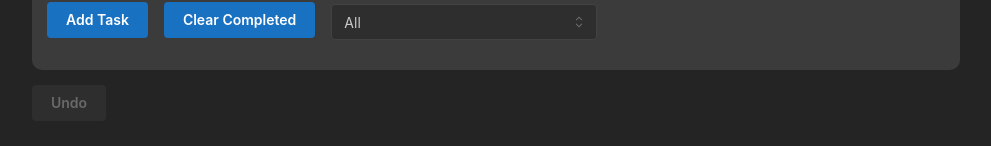
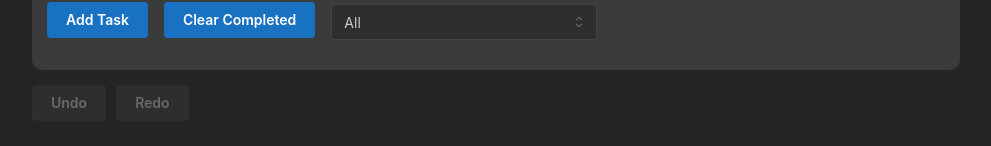
Before and after one commit to yamin-faruque-sazim/fancy-todo-app, a React (Vite) app: page / in a window 1280 px wide. Shown: the part 392-538 px from the top of the page, without its empty margins (144-1135 px from the left). Built offline with nearby package versions, Linux system fonts and the light colour scheme.

Commit message:
FEAT(FTDA): Implemented functionality to Redo tasks that has been undone

```diff
--- a/src/Pages/MainPage/Containers/MainContainer.tsx
+++ b/src/Pages/MainPage/Containers/MainContainer.tsx
@@ -1,6 +1,6 @@
 import { useState, useEffect } from "react";
 
-import { Button,Container } from "@mantine/core";
+import { Button, Container } from "@mantine/core";
 
 import { Task } from "../../../types/Task";
 import TaskForm from "../Components/TaskForm";
@@ -20,6 +20,7 @@ const MainContainer: React.FC = () => {
 
   const [filter, setFilter] = useState<string>("all");
   const [history, setHistory] = useState<Task[][]>([]);
+  const [redoArray, setRedoArray] = useState<Task[][]>([]);
   const [editingTaskId, setEditingTaskId] = useState<string | null>(null);
 
   useEffect(() => {
@@ -29,11 +30,13 @@ const MainContainer: React.FC = () => {
   const addTask = (task: Task) => {
     setHistory((prevHistory) => [...prevHistory, tasks]);
     setTasks((prevTasks) => [task, ...prevTasks]);
+    setRedoArray([]);
   };
 
   const deleteTask = (id: string) => {
     setHistory((prevHistory) => [...prevHistory, tasks]);
     setTasks((prevTasks) => prevTasks.filter((task) => task.id !== id));
+    setRedoArray([]);
   };
 
   const toggleCompletedTask = (id: string) => {
@@ -43,11 +46,13 @@ const MainContainer: React.FC = () => {
         task.id === id ? { ...task, completed: !task.completed } : task
       )
     );
+    setRedoArray([]);
   };
 
   const deleteCompletedTasks = () => {
     setHistory((prevHistory) => [...prevHistory, tasks]);
     setTasks((prevTasks) => prevTasks.filter((task) => !task.completed));
+    setRedoArray([]);
   };
 
   const startEditingTask = (id: string) => {
@@ -60,16 +65,30 @@ const MainContainer: React.FC = () => {
       prevTasks.map((task) => (task.id === updatedTask.id ? updatedTask : task))
     );
     setEditingTaskId(null);
+    setRedoArray([]);
   };
 
   const undo = () => {
     setHistory((prevHistory) => {
       if (prevHistory.length > 0) {
         const lastState = prevHistory[prevHistory.length - 1];
+        setRedoArray((prevRedoState) => [...prevRedoState, tasks]);
         setTasks(lastState);
         return prevHistory.slice(0, prevHistory.length - 1);
       }
       return prevHistory;
+    });
+  };
+
+  const redo = () => {
+    setRedoArray((prevRedoState) => {
+      if (prevRedoState.length > 0) {
+        const nextState = prevRedoState[prevRedoState.length - 1];
+        setHistory((prevHistory) => [...prevHistory, tasks]);
+        setTasks(nextState);
+        return prevRedoState.slice(0, prevRedoState.length - 1);
+      }
+      return prevRedoState;
     });
   };
 
@@ -127,12 +146,21 @@ const MainContainer: React.FC = () => {
         filter={filter}
       />
       <Button
-      disabled = {history.length===0}
-      onClick={undo}
-      mb={10}
-      color= {`var(--mantine-color-violet-5)`}
+        disabled={history.length === 0}
+        onClick={undo}
+        mb={10}
+        color={`var(--mantine-color-violet-5)`}
       >
         Undo
+      </Button>
+      <Button
+        disabled={redoArray.length === 0}
+        onClick={redo}
+        mb={10}
+        color={`var(--mantine-color-pink-5)`}
+        ml={10}
+      >
+        Redo
       </Button>
       <TaskList
         sortedTasks={filteredTasks}
```
